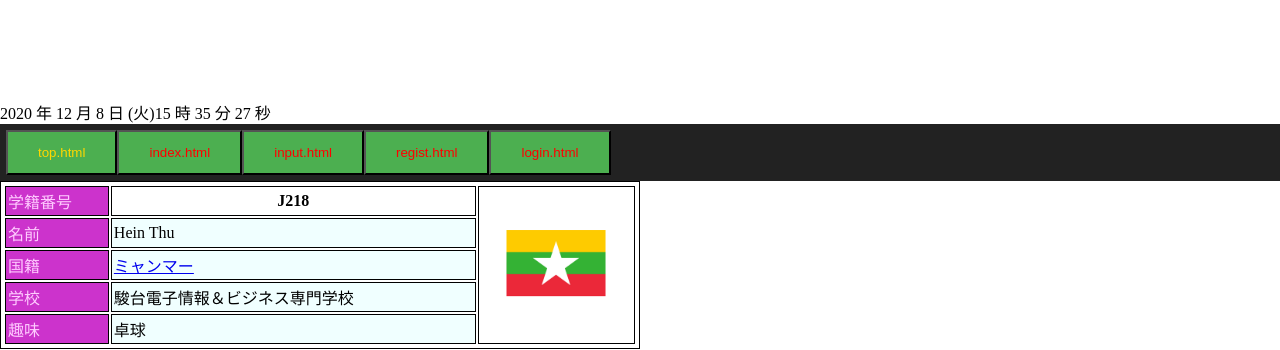
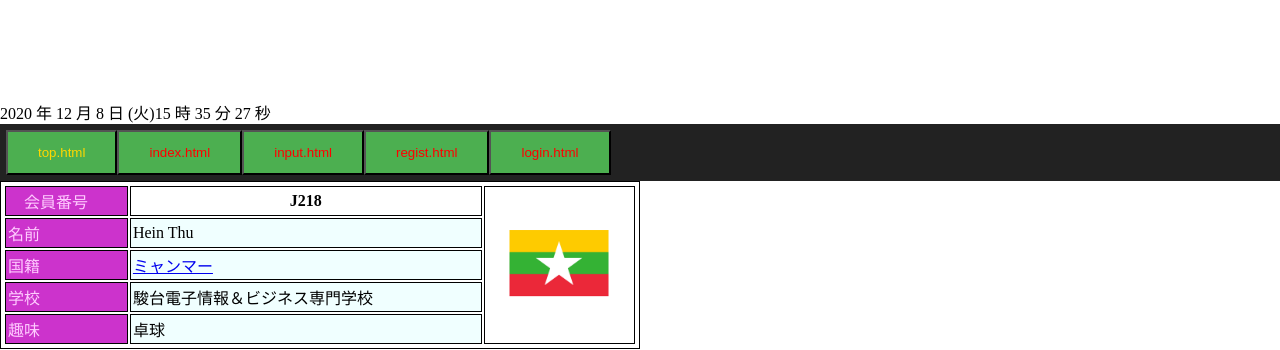
Before and after one commit to heinthu12/Keijiban, a plain HTML site: page top.html in a window 1280 px wide. Shown: the top 350 px of the page. Drawn offline with Linux system fonts and the light colour scheme.

Commit message:
Update top.html

```diff
--- a/top.html
+++ b/top.html
@@ -34,7 +34,7 @@
 
 	<table style="width:50%">
 	<tr>
-    <td >学籍番号</td>
+    <td >　会員番号</td>
     <th>J218</th>
       <th rowspan = "5"><img id ="myI" src="myanmar.gif" height = '100' weight = '100' ></th>
 
```
